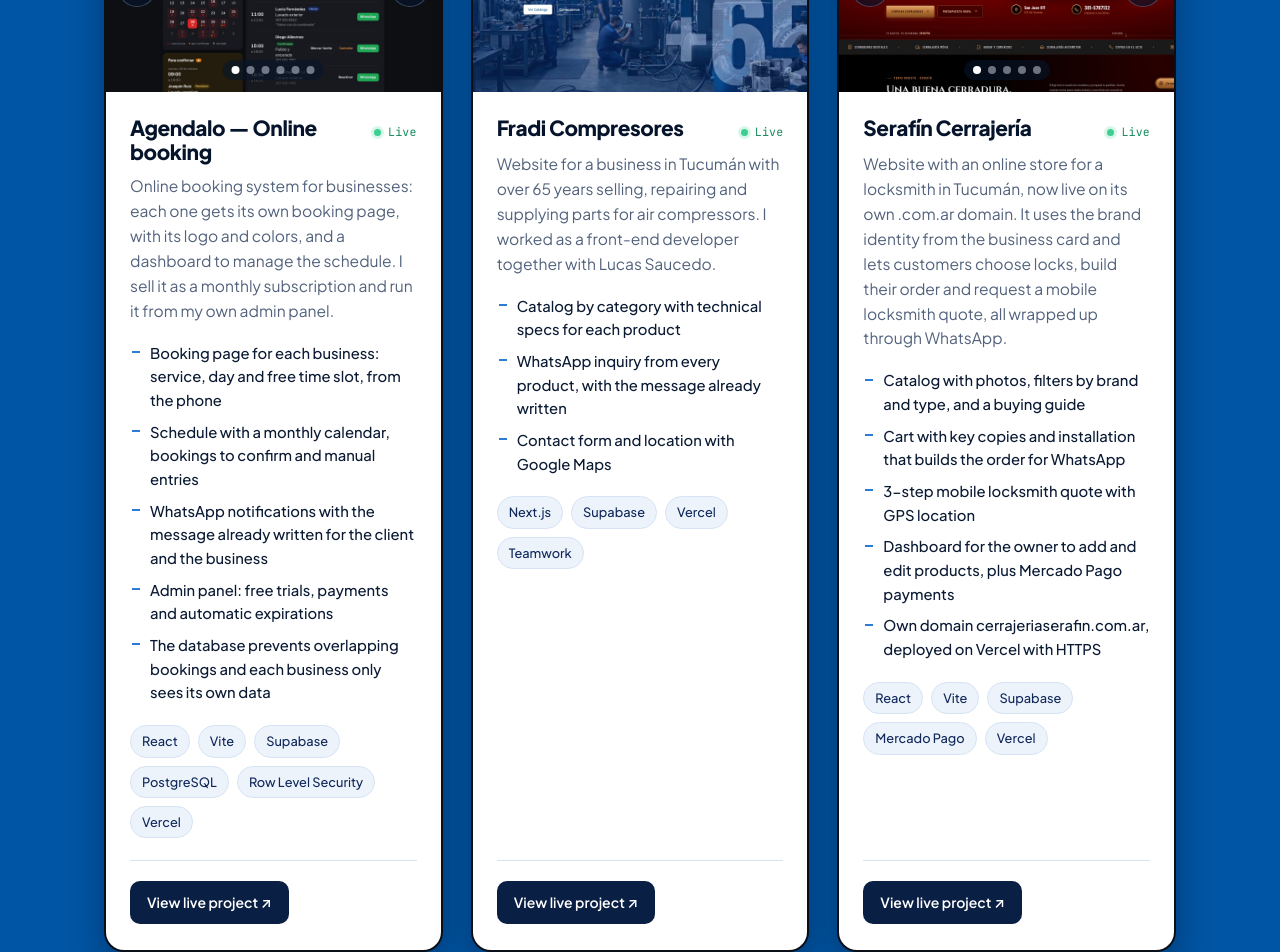
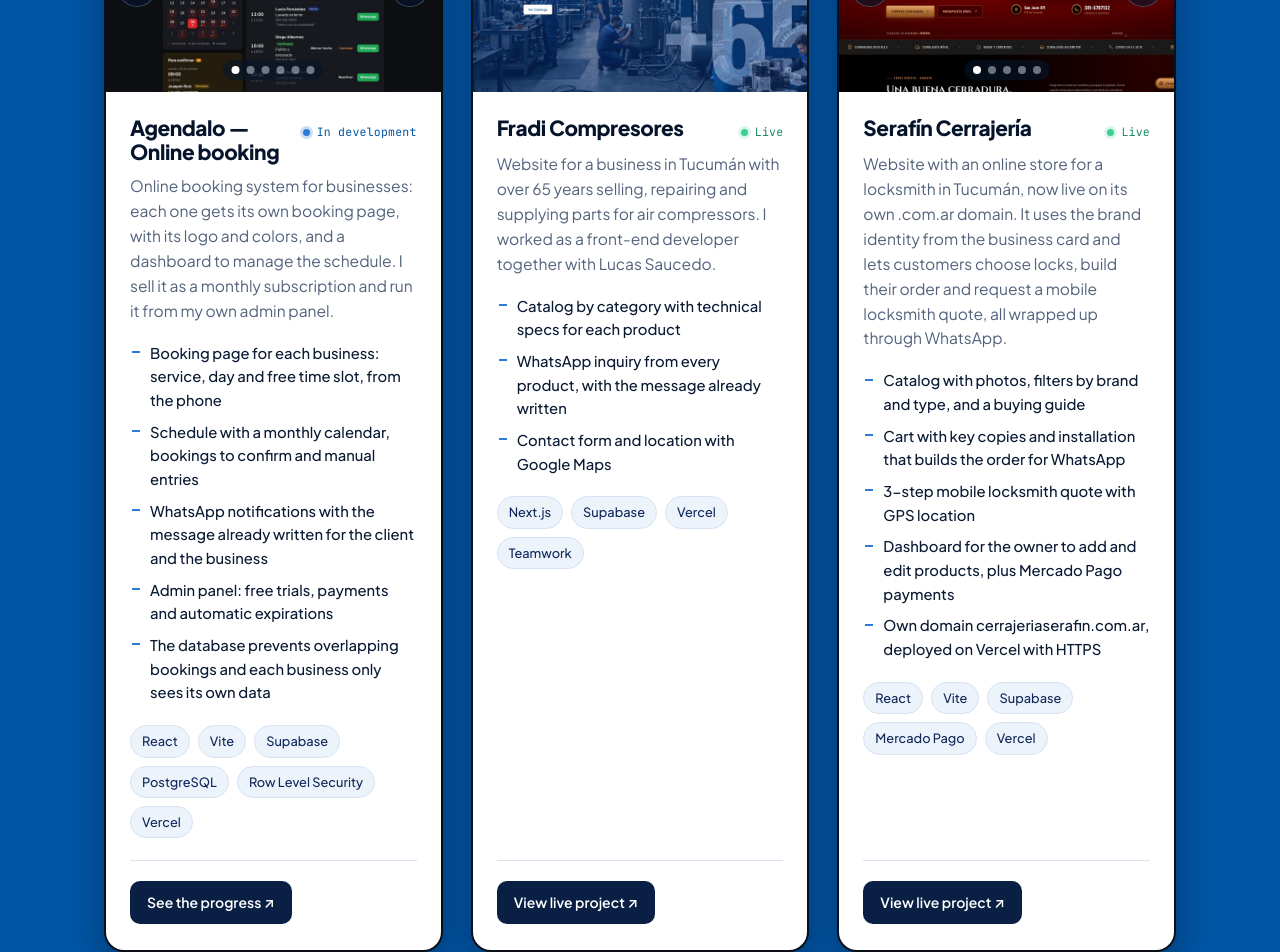
Before and after one commit to AugustoMartinez01/Portfolio, a React (Vite) app in the folder portafolio/: page / in a window 1280 px wide. Shown: the part 1280-2232 px from the top of the page. Built offline with nearby package versions, Linux system fonts and the light colour scheme.

Commit message:
Serafín en línea, Agendalo en desarrollo con "Ver el avance"

```diff
--- a/portafolio/src/components/ProjectCard.jsx
+++ b/portafolio/src/components/ProjectCard.jsx
@@ -75,7 +75,9 @@ export default function ProjectCard({ proyecto }) {
 
         {link ? (
           <div className="proyecto__pie">
-            <span className="boton boton--chico">{t.proyectos.verEnVivo}</span>
+            <span className="boton boton--chico">
+              {estado === 'en-linea' ? t.proyectos.verEnVivo : t.proyectos.verAvance}
+            </span>
           </div>
         ) : (
           (codigo || nota) && (
--- a/portafolio/src/data/enlaces.js
+++ b/portafolio/src/data/enlaces.js
@@ -1,6 +1,7 @@
-// Devuelve el link público de un proyecto solo si está en línea
-// y tiene un link válido (que empiece con http:// o https://).
+// Devuelve el link público de un proyecto si tiene un link válido
+// (que empiece con http:// o https://). Funciona también para los proyectos
+// 'en-desarrollo': en ese caso la tarjeta dice "Ver avance" en vez de "en vivo".
 export function linkPublicado(proyecto) {
   const valido = /^https?:\/\//.test(proyecto.demo || '')
-  return proyecto.estado === 'en-linea' && valido ? proyecto.demo : null
+  return valido ? proyecto.demo : null
 }
--- a/portafolio/src/data/proyectos.js
+++ b/portafolio/src/data/proyectos.js
@@ -2,8 +2,8 @@
 //
 // estado:  'en-linea'  → puntito verde, "En línea"
 //          'en-desarrollo' → puntito azul, "En desarrollo"
-// demo: link a donde está publicado. Solo los proyectos 'en-linea' con demo
-//       son clickeables (la tarjeta entera abre ese link).
+// demo: link a donde está publicado. Si tiene link, la tarjeta entera lo abre.
+//       'en-linea' → botón "Ver proyecto en vivo" · 'en-desarrollo' → botón "Ver el avance".
 // codigo: link al repositorio. Dejalos en '' si no hay (el botón no aparece).
 // imagen: ruta a una captura dentro de /public, por ejemplo '/capturas/agl.png'.
 // imagenes: lista de varias capturas; si la cargás, la tarjeta muestra flechas para pasarlas.
@@ -29,7 +29,7 @@ export const proyectos = [
       'La base de datos impide turnos superpuestos y cada negocio solo ve sus datos',
     ],
     tecnologias: ['React', 'Vite', 'Supabase', 'PostgreSQL', 'Row Level Security', 'Vercel'],
-    estado: 'en-linea',
+    estado: 'en-desarrollo',
     demo: 'https://agendalo-alpha.vercel.app/',
     codigo: '',
     nota: 'Producto comercial · código privado',
--- a/portafolio/src/data/textos.js
+++ b/portafolio/src/data/textos.js
@@ -46,6 +46,7 @@ export const textos = {
       tecnologias: 'Tecnologías',
       abrir: (titulo) => `${titulo}: abrir el proyecto publicado`,
       verEnVivo: 'Ver proyecto en vivo ↗',
+      verAvance: 'Ver el avance ↗',
       codigo: 'Código en GitHub ↗',
     },
 
@@ -151,6 +152,7 @@ export const textos = {
       tecnologias: 'Technologies',
       abrir: (titulo) => `${titulo}: open the live project`,
       verEnVivo: 'View live project ↗',
+      verAvance: 'See the progress ↗',
       codigo: 'Code on GitHub ↗',
     },
 
@@ -255,6 +257,7 @@ export const textos = {
       tecnologias: 'Technologies',
       abrir: (titulo) => `${titulo} : ouvrir le projet en ligne`,
       verEnVivo: 'Voir le projet en ligne ↗',
+      verAvance: 'Voir l\'avancement ↗',
       codigo: 'Code sur GitHub ↗',
     },
 
```
